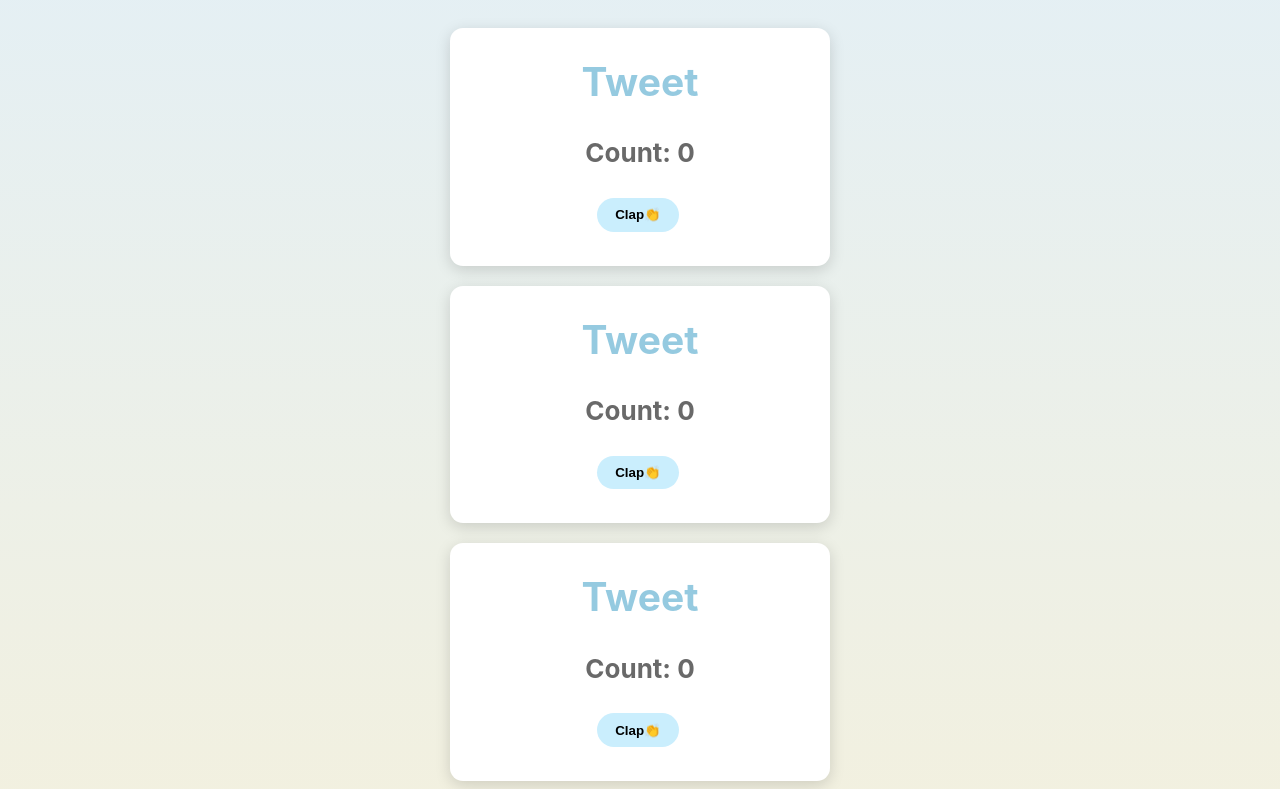
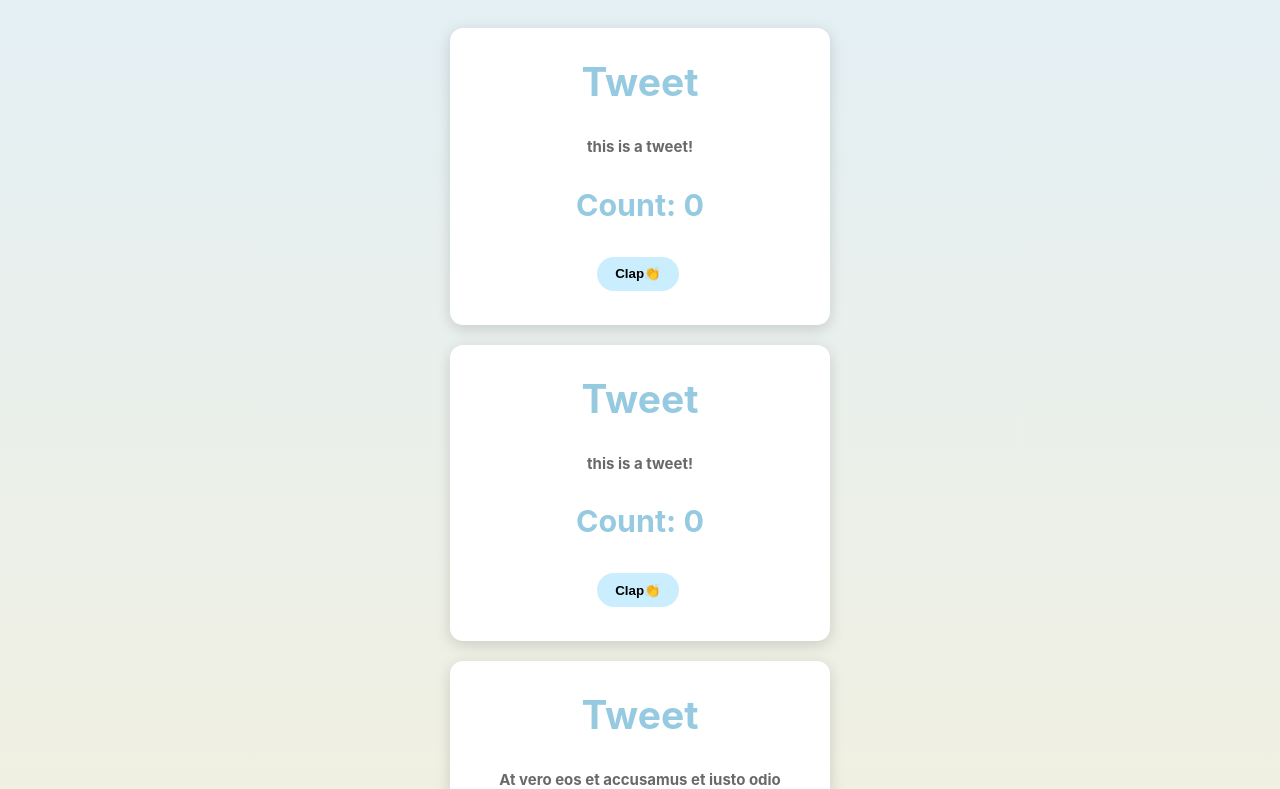
Before and after one commit to asdera/positweets, a React (Create React App) app: page / in a window 1280 px wide. Shown: the part 460-1249 px from the top of the page. Built offline with nearby package versions, Linux system fonts and the light colour scheme.

Commit message:
sample text

```diff
--- a/src/App.js
+++ b/src/App.js
@@ -19,9 +19,9 @@ function App() {
         </table>
         <button className="what">what's posifeed?</button>
       <div className="tweets">
-        <Dish name="Tweet" />
-        <Dish name="Tweet" />
-        <Dish name="Tweet" />
+        <Dish name="Tweet" tweetText="this is a tweet!" />
+        <Dish name="Tweet" tweetText="this is a tweet!"/>
+        <Dish name="Tweet" tweetText="At vero eos et accusamus et iusto odio dignissimos ducimus qui blanditiis praesentium voluptatum deleniti atque corrupti quos dolores et quas molestias excepturi sint occaecati cupiditate non provident, similique sunt in culpa qui officia deserunt mollitia animi, id est laborum et dolorum fuga. Et harum quidem rerum facilis est et expedita distinctio. Nam libero tempore, cum soluta nobis est eligendi optio cumque nihil impedit quo mi"/>
         <Dish name="Tweet" />
         <Dish name="Tweet" />
         <Dish name="Tweet" />
--- a/src/Dish.js
+++ b/src/Dish.js
@@ -40,7 +40,8 @@ export const Dish = (props) => {
       className="Dish"
     >
       <h2>{props.name}</h2>
-      <p>Count: {count}</p>
+      <p>{props.tweetText}</p>
+      <h3>Count: {count}</h3>
       <button className="clap" onClick={addDish}>
         {" "}
         Clap👏
--- a/src/index.css
+++ b/src/index.css
@@ -80,4 +80,5 @@ h2 {
 p {
   font-weight: bold;
   color: #696969;
+  font-size:15px;
 }
```
Also changed, not shown: public/images/mallard.PNG (added).
